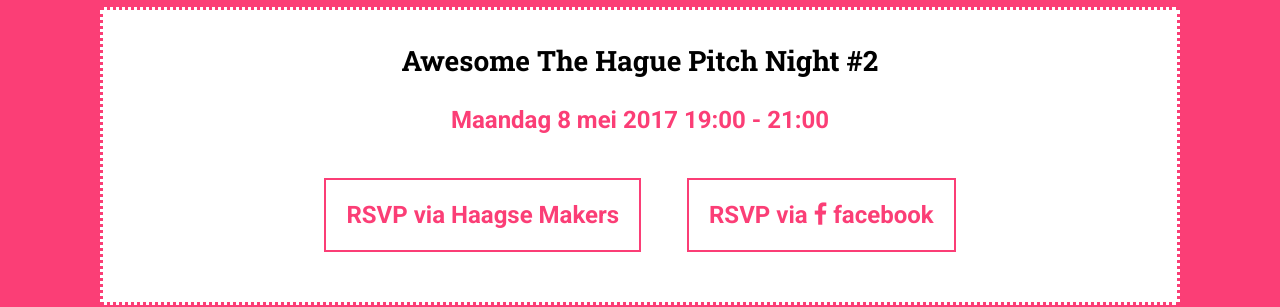
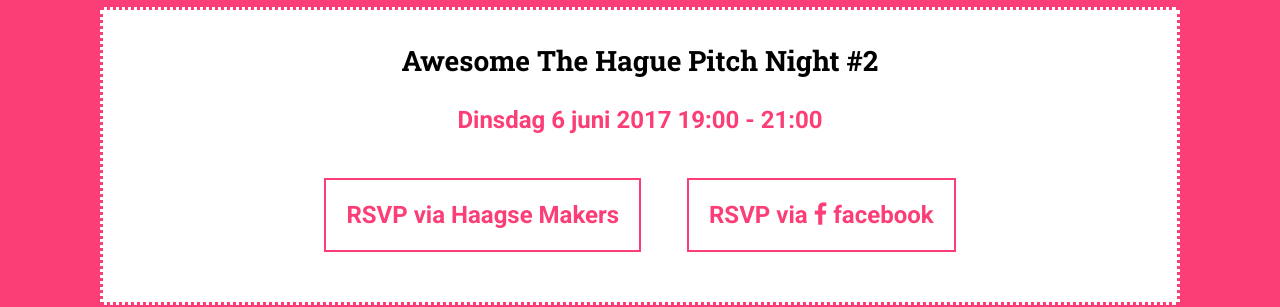
Before and after one commit to haagsemakers/awesome-thehague-site, a Jekyll site: the page built from index.html, in a window 1280 px wide and 900 px high, scrolled down 1792 px. Shown: the part 154-461 px from the top of the window. Built offline with Jekyll 4.4.1, drawn with Linux system fonts in a browser that asks for light colours; nearby versions of some CDN libraries.

Commit message:
date updated
Signed-off-by: A. van der Pluijm <info@urbanlink.nl>

```diff
--- a/index.html
+++ b/index.html
@@ -46,12 +46,12 @@
         </div> -->
         <h3>Awesome The Hague Pitch Night #2</h3>
         <div class="date">
-          <a href="https://www.haagsemakers.nl/agenda/awesome-the-hague-pitch-night-2/">Maandag 8 mei 2017 19:00 - 21:00</a>
+          <a href="https://www.haagsemakers.nl/agenda/awesome-the-hague-pitch-night-3/">Dinsdag 6 juni 2017 19:00 - 21:00</a>
         </div>
 
         <div class="rsvp">
-          <a class="btn" href="https://www.haagsemakers.nl/agenda/awesome-the-hague-pitch-night-2/">RSVP via Haagse Makers</a>
-          <a class="btn" href="https://www.facebook.com/events/1935022450063035/" target="_blank">RSVP via <i class="fa fa-facebook"></i> facebook</a><br>
+          <a class="btn" href="https://www.haagsemakers.nl/agenda/awesome-the-hague-pitch-night-3/">RSVP via Haagse Makers</a>
+          <a class="btn" href="https://www.facebook.com/events/258622437943696/" target="_blank">RSVP via <i class="fa fa-facebook"></i> facebook</a><br>
         </div>
       </div>
     </div>
@@ -168,12 +168,12 @@
         </div> -->
         <h3>Awesome The Hague Pitch Night #2</h3>
         <div class="date">
-          <a href="https://www.haagsemakers.nl/agenda/awesome-the-hague-pitch-night-2/">Maandag 8 mei 2017 19:00 - 21:00</a>
+          <a href="https://www.haagsemakers.nl/agenda/awesome-the-hague-pitch-night-3/">Maandag 8 mei 2017 19:00 - 21:00</a>
         </div>
 
         <div class="rsvp">
-          <a class="btn" href="https://www.haagsemakers.nl/agenda/awesome-the-hague-pitch-night-2/">RSVP via Haagse Makers</a>
-          <a class="btn" href="https://www.facebook.com/events/1935022450063035/" target="_blank">RSVP via <i class="fa fa-facebook"></i> facebook</a><br>
+          <a class="btn" href="https://www.haagsemakers.nl/agenda/awesome-the-hague-pitch-night-3/">RSVP via Haagse Makers</a>
+          <a class="btn" href="https://www.facebook.com/events/258622437943696/" target="_blank">RSVP via <i class="fa fa-facebook"></i> facebook</a><br>
         </div>
       </div>
 
```
